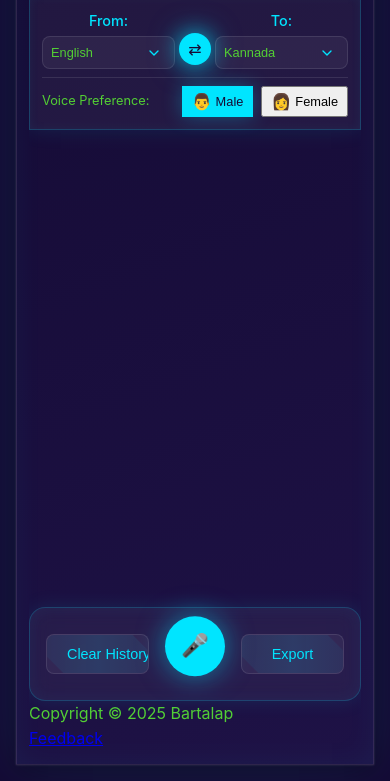
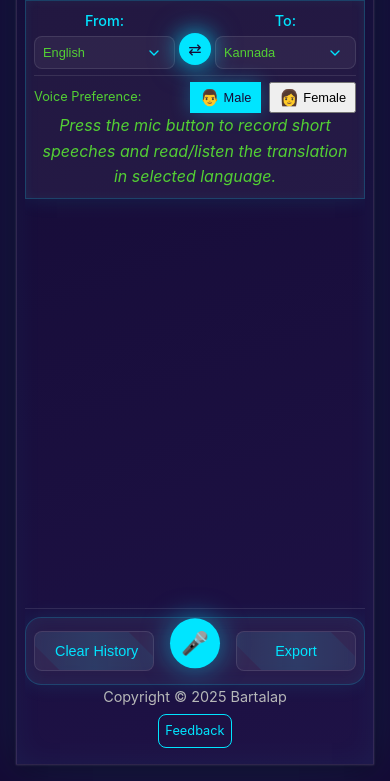
Before and after one commit to mainulislamsfdc/bartalap, a website built with webpack: page index.html in a window 390 px wide. Shown: the part 95-876 px from the top of the page. Built offline with nearby package versions, Linux system fonts and the light colour scheme; no server answers.

Commit message:
Fix 13Feb-6

```diff
--- a/css/buttons.css
+++ b/css/buttons.css
@@ -56,8 +56,8 @@
 }
 
 .mic-button {
-    width: 60px;
-    height: 60px;
+    width: 50px;
+    height: 50px;
     border-radius: 50%;
     border: none;
     background: var(--primary-color);
--- a/css/layout.css
+++ b/css/layout.css
@@ -39,3 +39,45 @@ body {
     height: 100%;
     overflow: hidden;
 }
+
+.app-footer {
+    text-align: center;
+    padding: 16px 0;
+    margin-top: auto;
+    color: var(--text-light);
+    font-size: 0.9rem;
+    border-top: 1px solid rgba(255,255,255,0.1);
+}
+
+.feedback-link {
+    display: inline-block;
+    color: var(--primary-color);
+    text-decoration: none;
+    padding: 8px 8px;
+    border: 1px solid var(--primary-color);
+    border-radius: 8px;
+    transition: all 0.3s ease;
+    margin-top: 5px;
+    font-size: 0.85rem;
+}
+
+.feedback-link:hover {
+    background: rgba(0,229,255,0.1);
+    box-shadow: 0 0 15px rgba(0,229,255,0.2);
+    transform: translateY(-1px);
+}
+
+.feedback-link:active {
+    transform: translateY(0);
+}
+
+@media (max-width: 480px) {
+    .app-footer {
+        padding: 6px 0;
+    }
+
+    .feedback-link {
+        padding: 6px 6px;
+        font-size: 0.8rem;
+    }
+}
--- a/css/media.css
+++ b/css/media.css
@@ -18,7 +18,7 @@
     .app-container {
         height: 100vh;
         border-radius: 0;
-        padding: 12px;
+        padding: 8px;
     }
 
     .language-selection {
@@ -26,7 +26,7 @@
     }
 
     .control-buttons {
-        padding: 16px;
+        padding: 8px;
     }
 
     .voice-btn {
@@ -39,7 +39,8 @@
     }
 
     .header-top {
-        gap: 8px;
+        gap: 6px;
+        margin-top: 8px;
     }
 
     .logo-container {
@@ -62,4 +63,27 @@
     .text {
         font-size: 0.9rem;
     }
+
+    .app-header {
+        margin-bottom: 8px;  /* Reduced from 10px */
+    }
+
+    .language-controls {
+        margin-bottom: 8px;  /* Reduced from 10px */
+        padding: 8px;  /* Reduced from 12px */
+    }
+
+    .voice-preference{
+        margin-top: 6px;
+        padding-top: 6px;
+    }
+
+    .app-footer{
+        padding: 8px 0;
+    }
+
+    .translation-item{
+        padding: 10px;
+        margin-bottom: 8px;
+    }
 }
--- a/docs/css/buttons.css
+++ b/docs/css/buttons.css
@@ -56,8 +56,8 @@
 }
 
 .mic-button {
-    width: 60px;
-    height: 60px;
+    width: 50px;
+    height: 50px;
     border-radius: 50%;
     border: none;
     background: var(--primary-color);
--- a/docs/css/layout.css
+++ b/docs/css/layout.css
@@ -39,3 +39,45 @@ body {
     height: 100%;
     overflow: hidden;
 }
+
+.app-footer {
+    text-align: center;
+    padding: 16px 0;
+    margin-top: auto;
+    color: var(--text-light);
+    font-size: 0.9rem;
+    border-top: 1px solid rgba(255,255,255,0.1);
+}
+
+.feedback-link {
+    display: inline-block;
+    color: var(--primary-color);
+    text-decoration: none;
+    padding: 8px 8px;
+    border: 1px solid var(--primary-color);
+    border-radius: 8px;
+    transition: all 0.3s ease;
+    margin-top: 5px;
+    font-size: 0.85rem;
+}
+
+.feedback-link:hover {
+    background: rgba(0,229,255,0.1);
+    box-shadow: 0 0 15px rgba(0,229,255,0.2);
+    transform: translateY(-1px);
+}
+
+.feedback-link:active {
+    transform: translateY(0);
+}
+
+@media (max-width: 480px) {
+    .app-footer {
+        padding: 6px 0;
+    }
+
+    .feedback-link {
+        padding: 6px 6px;
+        font-size: 0.8rem;
+    }
+}
--- a/docs/css/media.css
+++ b/docs/css/media.css
@@ -18,7 +18,7 @@
     .app-container {
         height: 100vh;
         border-radius: 0;
-        padding: 12px;
+        padding: 8px;
     }
 
     .language-selection {
@@ -26,7 +26,7 @@
     }
 
     .control-buttons {
-        padding: 16px;
+        padding: 8px;
     }
 
     .voice-btn {
@@ -39,7 +39,8 @@
     }
 
     .header-top {
-        gap: 8px;
+        gap: 6px;
+        margin-top: 8px;
     }
 
     .logo-container {
@@ -62,4 +63,27 @@
     .text {
         font-size: 0.9rem;
     }
+
+    .app-header {
+        margin-bottom: 8px;  /* Reduced from 10px */
+    }
+
+    .language-controls {
+        margin-bottom: 8px;  /* Reduced from 10px */
+        padding: 8px;  /* Reduced from 12px */
+    }
+
+    .voice-preference{
+        margin-top: 6px;
+        padding-top: 6px;
+    }
+
+    .app-footer{
+        padding: 8px 0;
+    }
+
+    .translation-item{
+        padding: 10px;
+        margin-bottom: 8px;
+    }
 }
--- a/index.html
+++ b/index.html
@@ -63,6 +63,7 @@
                             </button>
                         </div>
                     </div>
+                    <p><i>Press the mic button to record short speeches and read/listen the translation in selected language.</i></p>
                 </div>
             </header>
 
```
Also changed, not shown: docs/index.html (+1 -0 lines).
